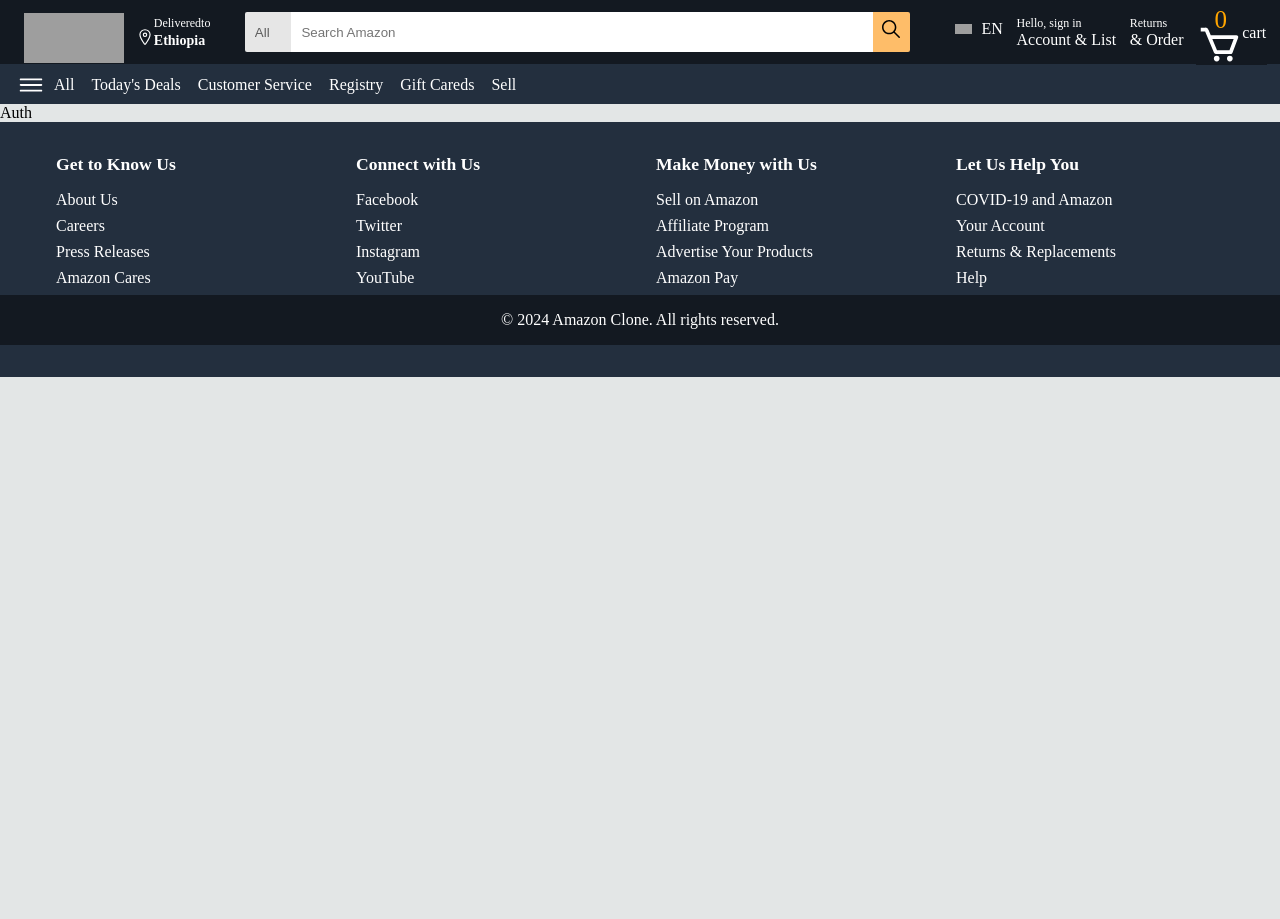
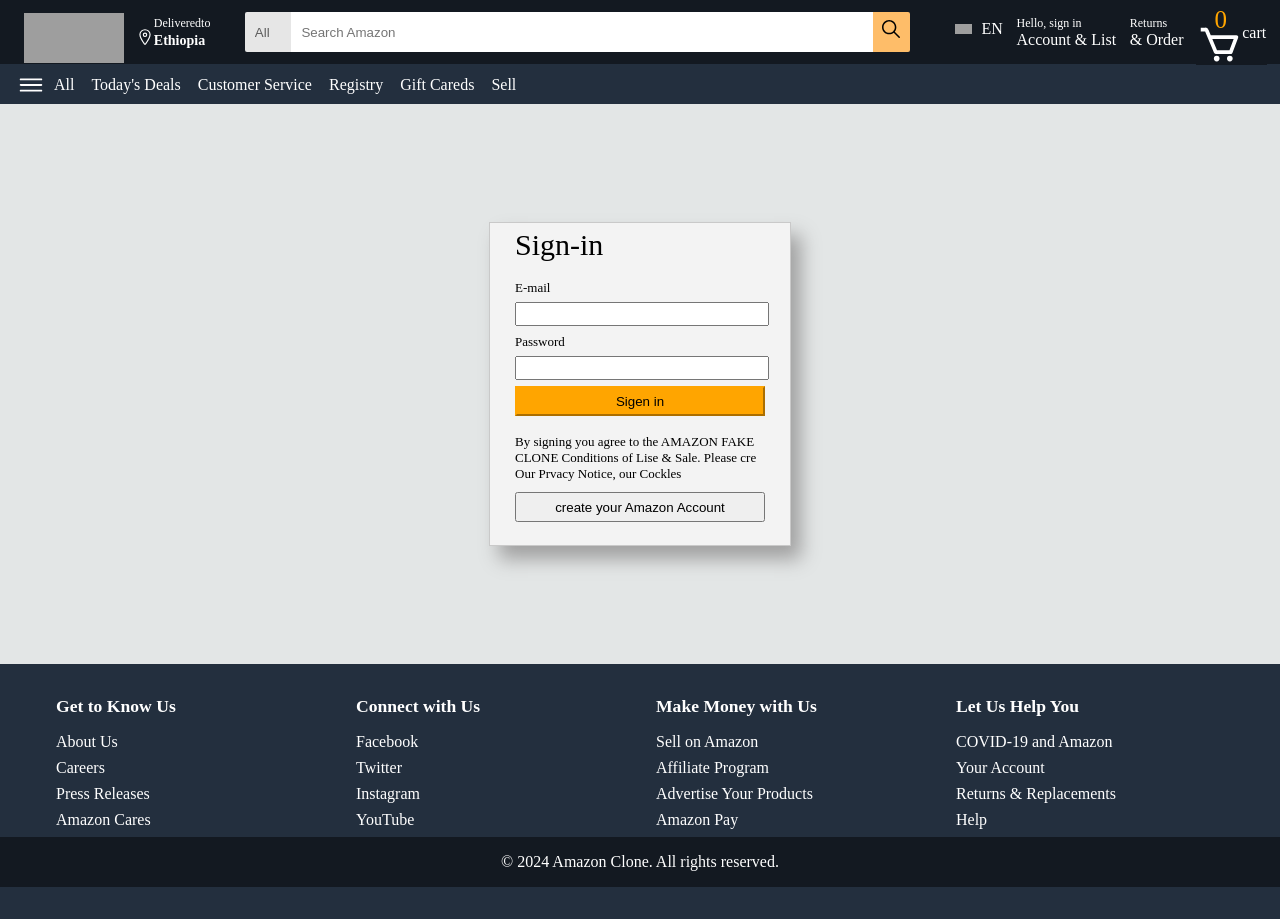
Before and after one commit to Abrshi/Amazon, a React (Create React App) app: page /auth in a window 1280 px wide. Before the commit the page ends 800 px from the top, so only its background shows below. Built offline with nearby package versions, Linux system fonts and the light colour scheme; grey boxes are pictures that could not be loaded.

Commit message:
signe in added

```diff
--- a/package.json
+++ b/package.json
@@ -10,6 +10,7 @@
     "@testing-library/react": "^13.4.0",
     "@testing-library/user-event": "^13.5.0",
     "axios": "^1.7.2",
+    "firebase": "^10.13.1",
     "numeral": "^2.0.6",
     "react": "^18.3.1",
     "react-dom": "^18.3.1",
--- a/src/Pages/Auth/Auth.jsx
+++ b/src/Pages/Auth/Auth.jsx
@@ -1,8 +1,26 @@
 import React from 'react'
+import authcss from './auth.module.css'
 
 function Auth() {
   return (
-    <div>Auth</div>
+    <div className={authcss.div}>
+      <form action="">
+        <p className={authcss.signin}>Sign-in</p>
+        <div className={authcss.inerdiv}>
+          <label   htmlFor="email">E-mail</label><br />
+          <input  type="text" /><br />
+          <label htmlFor="email">Password</label><br />
+          <input type="text" /><br />
+          <button className={authcss.sigenin} type='submit'>Sigen in</button><br />
+          <p className={authcss.p}>
+            By signing you agree to the AMAZON FAKE CLONE Conditions of Lise & Sale. Please cre Our Prvacy Notice, our Cockles
+          </p>
+          <button className={authcss.creat}>create your Amazon Account
+          </button><br />
+        </div>
+      </form>
+    </div>
+
   )
 }
 
--- /dev/null
+++ b/src/Pages/Auth/auth.module.css
@@ -0,0 +1,52 @@
+.div{
+    display: flex;
+    align-items: center;
+    justify-content: center;
+    width: 100%;
+    height: 70vh;
+}
+.div>form{
+    width: 250px;
+    height: fit-content;
+    padding: 5px 25px;
+    border: 1px solid rgb(201, 201, 201);
+    box-shadow: 10px 13px 18px rgb(160, 160, 160);
+    background-color: #f3f3f3;
+    display: flex;
+    flex-direction: column;
+}
+.signin{
+    font-size: 30px;
+    height: 50px;
+}
+.inerdiv{
+  gap: 0px;
+}
+.inerdiv>input{
+    margin: 6px 0;
+    width: 100%;
+    height: 20px;
+}
+.inerdiv>label{
+    font-size: small;
+}
+.p{
+    margin: 0 0 10px 0;
+    font-size: small
+}
+.sigenin{
+    width: 100%;
+    display: flex;
+    align-items: center;
+    justify-content: center;
+    height: 30px;
+    background-color: orange;
+    border-color: orange;
+}
+.creat{
+    width: 100%;
+    display: flex;
+    align-items: center;
+    justify-content: center;
+    height: 30px;
+}
```
Also changed, not shown: src/utility/firebase.js (added, +18 -0 lines), 1 other file (tests, documents, lock files or other folders).
